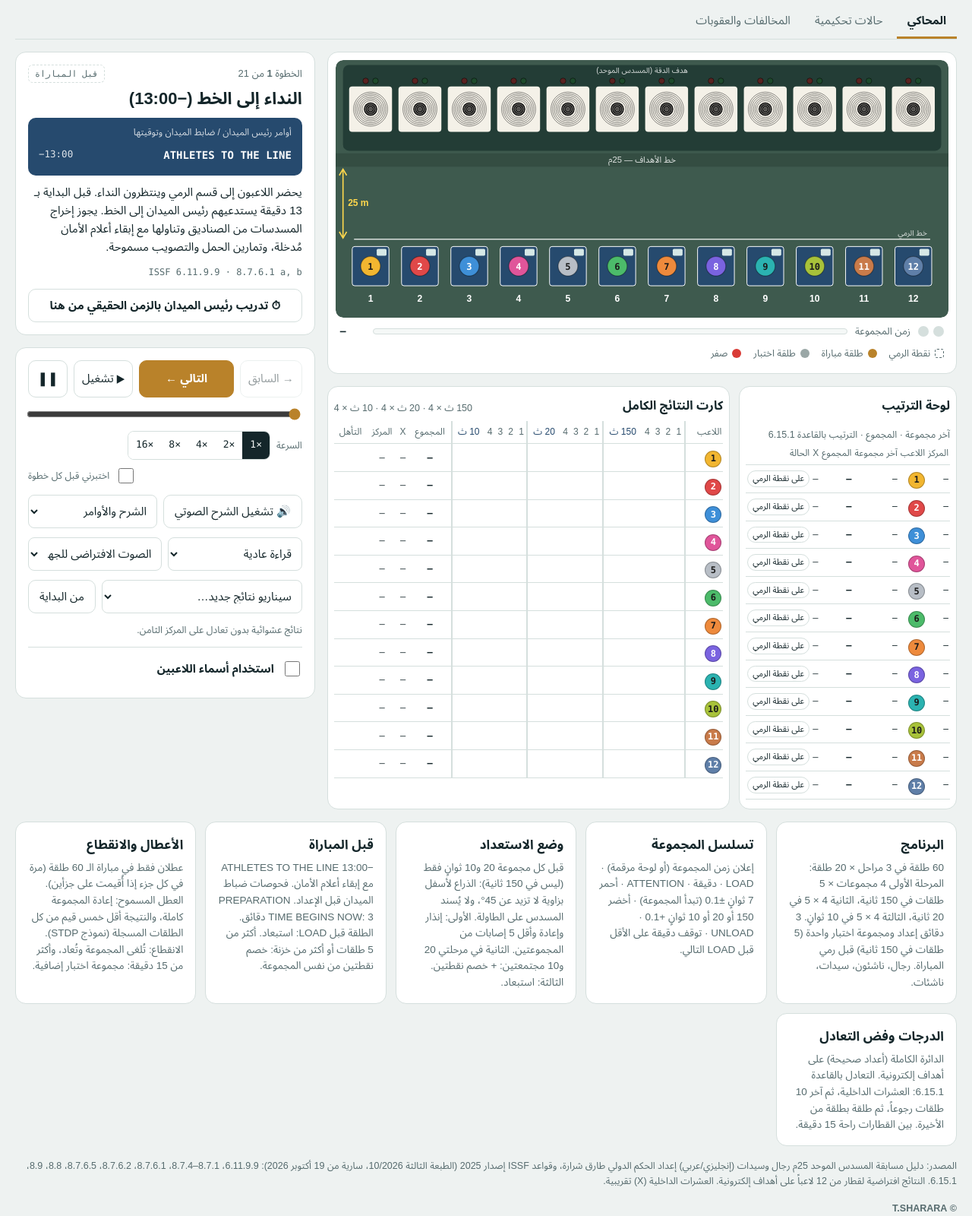
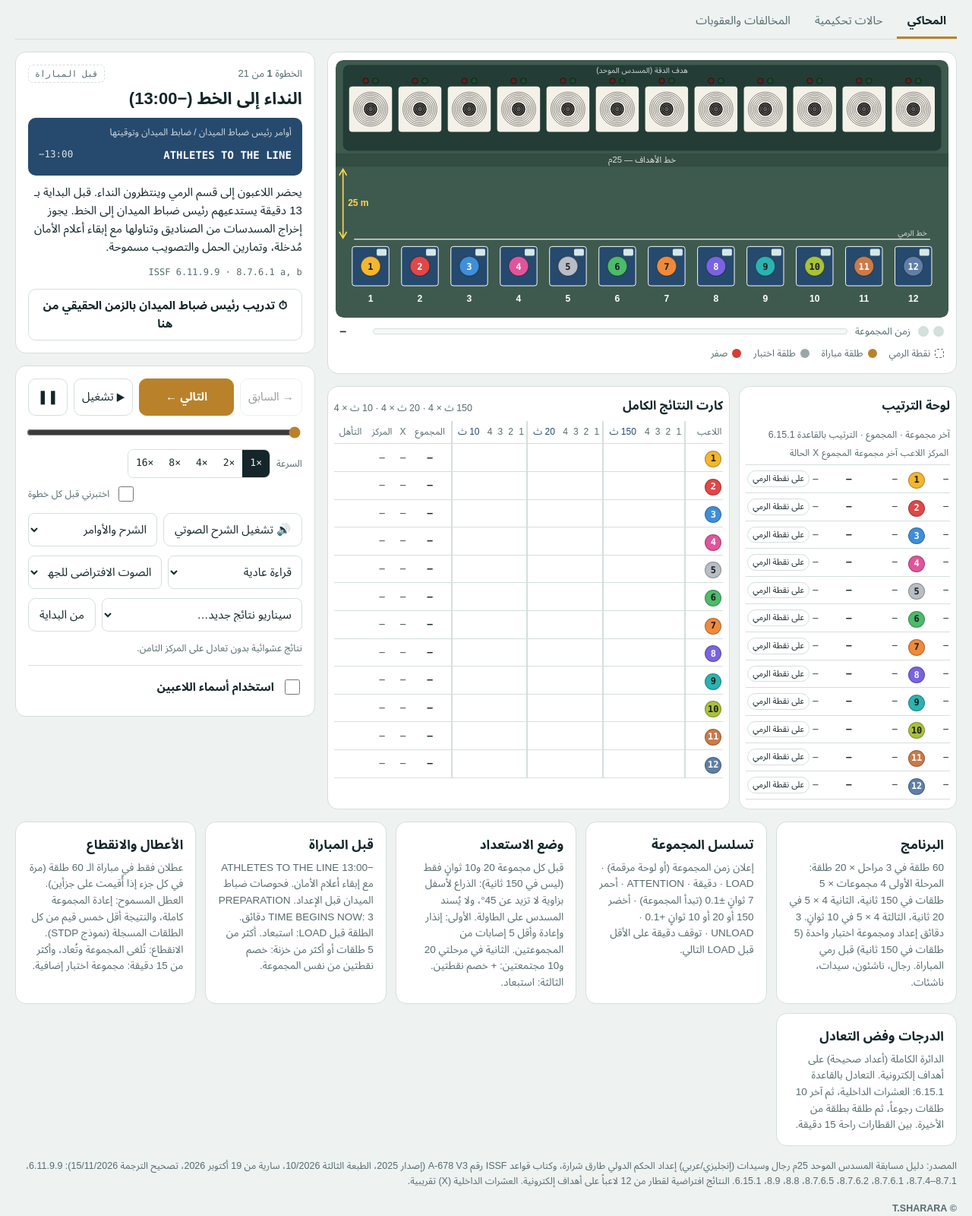
Before and after one commit to TarekSharara/STDP, a plain HTML site: page index.html in a window 1280 px wide. Shown: the part 314-1914 px from the top of the page at 76% size. Drawn offline with Linux system fonts and the light colour scheme.

Commit message:
Add files via upload

```diff
--- a/index.html
+++ b/index.html
@@ -410,10 +410,10 @@ const T={
 ar:{eyebrow:"المسدس الموحد 25م · التأهيل · 3 مراحل × 20 طلقة (150، 20، 10 ثوانٍ) · أعلى 8 إلى النهائي",h1:{m:"محاكي تأهيل المسدس الموحد 25م رجال",w:"محاكي تأهيل المسدس الموحد 25م سيدات"},ev:["رجال","سيدات"],
  lead:"تابع قطار التأهيل خطوة بخطوة: 12 لاعباً يرمون معاً بنفس الأوامر. مجموعة اختبار واحدة (5 طلقات في 150 ثانية)، ثم ثلاث مراحل: 4 مجموعات في 150 ثانية، و4 في 20 ثانية، و4 في 10 ثوانٍ. لكل مجموعة: زمن المجموعة، LOAD، دقيقة، ATTENTION، أحمر 7 ثوانٍ ثم أخضر. الدرجات بالدائرة الكاملة، الترتيب وفض التعادل وأعلى 8 إلى النهائي.",
  snd1:"🔊 الصوت: يعمل",snd0:"🔇 الصوت: مغلق",fs:"⛶ ملء الشاشة",fsx:"⛶ خروج من ملء الشاشة",anncap:"ملاحظة",
- kbd:"لوحة المفاتيح: <kbd>←</kbd> التالي · <kbd>→</kbd> السابق · <kbd>مسافة</kbd> تشغيل/إيقاف · <kbd>K</kbd> إيقاف مؤقت · <kbd>T</kbd> تدريب رئيس الميدان · <kbd>F</kbd> ملء الشاشة · <kbd>L</kbd> اللغة · <kbd>M</kbd> الصوت · <kbd>Home</kbd> من البداية",
+ kbd:"لوحة المفاتيح: <kbd>←</kbd> التالي · <kbd>→</kbd> السابق · <kbd>مسافة</kbd> تشغيل/إيقاف · <kbd>K</kbd> إيقاف مؤقت · <kbd>T</kbd> تدريب رئيس ضباط الميدان · <kbd>F</kbd> ملء الشاشة · <kbd>L</kbd> اللغة · <kbd>M</kbd> الصوت · <kbd>Home</kbd> من البداية",
  by:"إعداد: الحكم الدولي طارق شرارة",byf:"© T.SHARARA",
  lang:"English",ph:["قبل المباراة","المرحلة الأولى · 150 ث","المرحلة الثانية · 20 ث","المرحلة الثالثة · 10 ث والنتائج"],tabSim:"المحاكي",tabCases:"حالات تحكيمية",tabIrr:"المخالفات والعقوبات",irrH:"المخالفات والعقوبات في تأهيل المسدس الموحد 25م",irrSub:"المخالفة، العقوبة أو الإجراء، ورقم القاعدة. اضغط «عرض في المحاكي» لمشاهدتها.",irrCols:["المخالفة","العقوبة / الإجراء","القاعدة",""],show:"▶ عرض في المحاكي",
- step:"الخطوة",of:"من",cmdcap:"أوامر رئيس الميدان / ضابط الميدان وتوقيتها",nocmd:"لا يوجد أمر في هذه الخطوة",train:"⏱ تدريب رئيس الميدان بالزمن الحقيقي من هنا",
+ step:"الخطوة",of:"من",cmdcap:"أوامر رئيس ضباط الميدان / ضابط الميدان وتوقيتها",nocmd:"لا يوجد أمر في هذه الخطوة",train:"⏱ تدريب رئيس ضباط الميدان بالزمن الحقيقي من هنا",
  sayAt:"عند الصفر قل:",sayNow:"قل الآن",wait:"انتظر",pause:"إيقاف مؤقت",resume:"استئناف",nextStage:"المرحلة التالية",close:"إغلاق",auto:"أكمل التالي تلقائياً",beep:"تنبيه صوتي",
  prev:"→ السابق",next:"التالي ←",play:"▶ تشغيل",stop:"■ إيقاف",speed:"السرعة",quizme:"اختبرني قبل كل خطوة",
  voiceOn:"🔊 تشغيل الشرح الصوتي",voiceOff:"🔇 إيقاف الشرح الصوتي",vmode:["الشرح والأوامر","الأوامر فقط"],vrate:["قراءة عادية","قراءة بطيئة","قراءة سريعة"],novoice:"الصوت الافتراضي للجهاز",
@@ -428,7 +428,7 @@ ar:{eyebrow:"المسدس الموحد 25م · التأهيل · 3 مراحل ×
  gateQ:"قبل أن تكمل: ما الذي يحدث بعد ذلك؟",right:"صحيح.",wrong:"ليس هذا. الصحيح:",go:"تابع",
  scenNote:{none:"نتائج عشوائية بدون تعادل على المركز الثامن.",tie:"في هذا السيناريو تعادل على المركز الثامن يُفض بالقاعدة 6.15.1.",irr:"حالات في هذا القطار: "},
  caseTag:"اختبر قرارك",caseNo:"الحالة",cprev:"→ السابقة",cnext:"التالية ←",crestart:"ابدأ من جديد",clisten:"🔊 اسمع الحالة",cscore:"إجاباتك الصحيحة:",notq:"ليست الإجابة الصحيحة.",
- src:"المصدر: دليل مسابقة المسدس الموحد 25م رجال وسيدات (إنجليزي/عربي) إعداد الحكم الدولي طارق شرارة، وقواعد ISSF إصدار 2025 (الطبعة الثالثة 10/2026، سارية من 19 أكتوبر 2026): 6.11.9.9، 8.7.1–8.7.4، 8.7.6.1، 8.7.6.2، 8.7.6.5، 8.8، 8.9، 6.15.1. النتائج افتراضية لقطار من 12 لاعباً على أهداف إلكترونية. العشرات الداخلية (X) تقريبية."},
+ src:"المصدر: دليل مسابقة المسدس الموحد 25م رجال وسيدات (إنجليزي/عربي) إعداد الحكم الدولي طارق شرارة، وكتاب قواعد ISSF رقم A-678 V3 (إصدار 2025، الطبعة الثالثة 10/2026، سارية من 19 أكتوبر 2026، تصحيح الترجمة 15/11/2026): 6.11.9.9، 8.7.1–8.7.4، 8.7.6.1، 8.7.6.2، 8.7.6.5، 8.8، 8.9، 6.15.1. النتائج افتراضية لقطار من 12 لاعباً على أهداف إلكترونية. العشرات الداخلية (X) تقريبية."},
 en:{eyebrow:"25m Standard Pistol · Qualification · 3 stages × 20 shots (150, 20, 10 s) · top 8 to the Final",h1:{m:"25m Standard Pistol Men Qualification Simulator",w:"25m Standard Pistol Women Qualification Simulator"},ev:["Men","Women"],
  lead:"Follow a qualification relay step by step: 12 athletes firing together on the same commands. One sighting series (5 shots in 150 s), then three stages: 4 series in 150 s, 4 in 20 s and 4 in 10 s. Each series: series time, LOAD, one minute, ATTENTION, red 7 s, then green. Full-ring scoring, ranking, tie-breaking and the top 8 to the Final.",
  snd1:"🔊 Sound: on",snd0:"🔇 Sound: off",fs:"⛶ Full screen",fsx:"⛶ Exit full screen",anncap:"Note",
@@ -450,7 +450,7 @@ en:{eyebrow:"25m Standard Pistol · Qualification · 3 stages × 20 shots (150,
  gateQ:"Before you continue: what happens next?",right:"Correct.",wrong:"Not this one. Correct answer:",go:"Continue",
  scenNote:{none:"Random results with no tie for 8th place.",tie:"This scenario has a tie for 8th place broken by Rule 6.15.1.",irr:"Cases in this relay: "},
  caseTag:"Test your call",caseNo:"Case",cprev:"← Previous",cnext:"Next →",crestart:"Start again",clisten:"🔊 Read the case",cscore:"Correct answers:",notq:"Not quite.",
- src:"Source: 25m Standard Pistol Men and Women Competition Manual (English/Arabic) by International Judge Tarek Sharara, and ISSF Rule Book Edition 2025 (Third Print 10/2026, effective 19 October 2026): 6.11.9.9, 8.7.1–8.7.4, 8.7.6.1, 8.7.6.2, 8.7.6.5, 8.8, 8.9, 6.15.1. Results are hypothetical for a 12-athlete relay on electronic targets. Inner tens (X) are approximate."}
+ src:"Source: 25m Standard Pistol Men and Women Competition Manual (English/Arabic) by International Judge Tarek Sharara, and ISSF Rule book A-678 V3 (Edition 2025, third print 10/2026, effective 19 October 2026; Arabic translation corrected 15.11.2026): 6.11.9.9, 8.7.1–8.7.4, 8.7.6.1, 8.7.6.2, 8.7.6.5, 8.8, 8.9, 6.15.1. Results are hypothetical for a 12-athlete relay on electronic targets. Inner tens (X) are approximate."}
 };
 const t=()=>T[lang];
 
@@ -521,7 +521,7 @@ function simulate(plan,names,quick){
   /* ---- before the match ---- */
   {const stg=[{lbl:{ar:"النداء إلى الخط",en:"Call to the line"},secs:5,say:"ATHLETES TO THE LINE",at:"−13:00",hint:{ar:"قبل البداية بـ 13 دقيقة، وبعد انتهاء أي قطار سابق.",en:"13 minutes before the start, after any previous relay has finished."}}];
    push({ph:0,tag:{ar:"قبل المباراة",en:"Before the match"},title:{ar:"النداء إلى الخط (−13:00)",en:"Call to the line (−13:00)"},
-    desc:{ar:"يحضر اللاعبون إلى قسم الرمي وينتظرون النداء. قبل البداية بـ 13 دقيقة يستدعيهم رئيس الميدان إلى الخط. يجوز إخراج المسدسات من الصناديق وتناولها مع إبقاء أعلام الأمان مُدخلة، وتمارين الحمل والتصويب مسموحة.",en:"Athletes report to their range section and wait. 13 minutes before the start the CRO calls them to the line. They may unbox and handle their pistols with safety flags in; holding and aiming exercises are allowed."},
+    desc:{ar:"يحضر اللاعبون إلى قسم الرمي وينتظرون النداء. قبل البداية بـ 13 دقيقة يستدعيهم رئيس ضباط الميدان إلى الخط. يجوز إخراج المسدسات من الصناديق وتناولها مع إبقاء أعلام الأمان مُدخلة، وتمارين الحمل والتصويب مسموحة.",en:"Athletes report to their range section and wait. 13 minutes before the start the CRO calls them to the line. They may unbox and handle their pistols with safety flags in; holding and aiming exercises are allowed."},
     ref:"6.11.9.9 · 8.7.6.1 a, b",pos:pm(()=>"fp"),equip:true,walk:true,stages:stg,cmds:cmdsFrom(stg)});}
   push({ph:0,tag:{ar:"قبل المباراة",en:"Before the match"},title:{ar:"فحوصات لجنة الحكام وضباط الميدان",en:"Jury and Range Officer checks"},
     desc:{ar:"يجب أن تكتمل جميع فحوصات اللاعبين بواسطة ضباط الميدان قبل بدء وقت الإعداد.",en:"All athlete checks by the Range Officers must be completed before the start of Preparation Time."},
@@ -609,7 +609,7 @@ function simulate(plan,names,quick){
       nam.forEach(x=>{ const p=x.p; irrNotes.push({ar:`عطل غير مسموح به (${p})`,en:`NON-ALLOWABLE malfunction (${p})`});
         irrStep(ph,p,"#D93B36",{ar:`عطل غير مسموح به (NAM) (${p})`,en:`NON-ALLOWABLE malfunction (NAM) (${p})`},{ar:`توقف مسدس {${p}} بعد ${x.j} طلقات. فحص ضابط الميدان المسدس ووجد أن اللاعب لم يسمح للزناد بالعودة بالقدر الكافي بعد الطلقة السابقة. العطل غير مسموح به: كل طلقة لم تُطلق صفر، ولا إعادة ولا استكمال، وتُحتسب الطلقات المُطلقة فقط، ويستمر في باقي المسابقة.`,en:`{${p}}'s pistol stops after ${x.j} shots. The Range Officer finds he did not let the trigger return far enough after the previous shot. NON-ALLOWABLE: every unfired shot is a miss, no re-fire or completion; only shots fired count, and he continues the rest of the event.`},"8.9.4.2 e · 8.9.4.4"); recalc(p); });
       br.forEach(x=>{ irrNotes.push({ar:`مسدس مكسور (${x.p})`,en:`broken pistol (${x.p})`});
-        irrStep(ph,x.p,"#3E8FD8",{ar:`مسدس مكسور: إصلاح أو استبدال (${x.p})`,en:`Broken pistol: repair or replace (${x.p})`},{ar:`انكسر مسدس {${x.p}} بعد المجموعة ${i}. يؤكد رئيس الميدان أنه لا يعمل بأمان ويُبلغ لجنة الحكام. يُسمح بـ 15 دقيقة كحد أقصى للإصلاح أو الاستبدال، ويجوز للجنة منح وقت إضافي بطلبه، فيكمل في وقت ومكان تحددهما اللجنة أو بمسدس آخر من نفس الآلية والعيار. تسمح اللجنة بمجموعة اختبار إضافية واحدة من 5 طلقات.`,en:`{${x.p}}'s pistol breaks after series ${i}. The CRO confirms it cannot function safely and informs the Jury. He gets a maximum of 15 minutes to repair or replace it; the Jury may grant more at his request, and he then completes at a time and place set by the Jury or with another pistol of the same mechanism and calibre. The Jury allows one extra 5-shot sighting series.`},"8.9.2"); });
+        irrStep(ph,x.p,"#3E8FD8",{ar:`مسدس مكسور: إصلاح أو استبدال (${x.p})`,en:`Broken pistol: repair or replace (${x.p})`},{ar:`انكسر مسدس {${x.p}} بعد المجموعة ${i}. يؤكد رئيس ضباط الميدان أنه لا يعمل بأمان ويُبلغ لجنة الحكام. يُسمح بـ 15 دقيقة كحد أقصى للإصلاح أو الاستبدال، ويجوز للجنة منح وقت إضافي بطلبه، فيكمل في وقت ومكان تحددهما اللجنة أو بمسدس آخر من نفس الآلية والعيار. تسمح اللجنة بمجموعة اختبار إضافية واحدة من 5 طلقات.`,en:`{${x.p}}'s pistol breaks after series ${i}. The CRO confirms it cannot function safely and informs the Jury. He gets a maximum of 15 minutes to repair or replace it; the Jury may grant more at his request, and he then completes at a time and place set by the Jury or with another pistol of the same mechanism and calibre. The Jury allows one extra 5-shot sighting series.`},"8.9.2"); });
       intr.forEach(()=>{ irrNotes.push({ar:"انقطاع أكثر من 15 دقيقة",en:"interruption over 15 minutes"});
         const rep={}; sh.forEach(p=>{ if(A[p].status==="dsq") return; const v=plan.rep[p][8].map(score); for(let j=0;j<5;j++) setShot(p,kOf(st,i,j),plan.rep[p][8][j]); rep[p]=v; });
         irrStep(ph,"","#3E8FD8",{ar:"انقطاع أكثر من 15 دقيقة لأسباب فنية",en:"Interruption over 15 minutes for technical reasons"},{ar:`تعطل نظام الأهداف في المجموعة ${i} بعد طلقتين وتوقف الرمي 18 دقيقة دون خطأ من اللاعبين. في المسدس الموحد تُلغى المجموعة المقطوعة وتُعاد، وتُسجَّل المجموعة المعادة وتُحتسب. ولأن الانقطاع أكثر من 15 دقيقة تسمح اللجنة بمجموعة اختبار إضافية من 5 طلقات. (إذا سُجلت الطلقات الخمس للاعب فلا يعيد.)`,en:`The target system fails in series ${i} after two shots and firing stops for 18 minutes through no fault of the athletes. In Standard Pistol the interrupted series is annulled and repeated, and the repeat is recorded and credited. Because the interruption exceeded 15 minutes the Jury allows one extra 5-shot sighting series. (An athlete whose five shots were recorded does not repeat.)`},"8.8.1 a, b · 8.10.1 e");
@@ -1028,7 +1028,7 @@ const IRRT=[
  {h:{ar:"طلقات اختبار أكثر من المقرر",en:"Too many sighting shots"},p:{ar:"خصم نقطتين عن كل طلقة اختبار زائدة من أول مجموعة مباراة.",en:"−2 per extra sighter from the first MATCH series."},r:"8.8.2.2",sc:6},
  {g:{ar:"أثناء المجموعة",en:"During the series"}},
  {h:{ar:"طلقات مباراة أكثر من المقرر على الهدف",en:"More MATCH shots on the target than allowed"},p:{ar:"استبعاد الإصابة/الإصابات الأعلى + خصم نقطتين عن كل طلقة زائدة من تلك المجموعة.",en:"Highest hit(s) disregarded + −2 per extra shot from that series."},r:"8.8.2.1",sc:5},
- {h:{ar:"مرحلة الدقة: طلقة بعد STOP",en:"Precision Stage: shot fired after STOP"},p:{ar:"تُحتسب صفراً (في المحاكي على مجموعة 150 ث، كما في ملخص الدليل).",en:"Scored as a miss (applied here to a 150 s series, as in the manual's summary)."},r:"8.8.2.3 b",sc:7},
+ {h:{ar:"مرحلة الرمي البطيء: طلقة بعد STOP",en:"Precision Stage: shot fired after STOP"},p:{ar:"تُحتسب صفراً (في المحاكي على مجموعة 150 ث، كما في ملخص الدليل).",en:"Scored as a miss (applied here to a 150 s series, as in the manual's summary)."},r:"8.8.2.3 b",sc:7},
  {h:{ar:"مخالفة وضع الاستعداد (مجموعات 20 و10 ث) · الأولى",en:"READY position violation (20 s and 10 s series) · 1st"},p:{ar:"إنذار، تُعاد المجموعة وتُحتسب أقل 5 إصابات في المجموعتين.",en:"Warning, series repeated, 5 lowest hits of the 2 series counted."},r:"8.7.4 a, b",sc:8,nth:1},
  {h:{ar:"مخالفة وضع الاستعداد · الثانية في مرحلتي 20 و10 ث مجتمعتين",en:"READY position violation · 2nd in the combined 20 s + 10 s stages"},p:{ar:"نفس الإجراء + خصم نقطتين.",en:"Same procedure + −2 points."},r:"8.7.4 c",sc:8,nth:2},
  {h:{ar:"مخالفة وضع الاستعداد · الثالثة",en:"READY position violation · 3rd"},p:{ar:"استبعاد.",en:"Disqualification."},r:"8.7.4 d"},
--- a/sw.js
+++ b/sw.js
@@ -1,6 +1,6 @@
 /* STDP Qual – offline service worker. Change VERSION after every update of index.html */
 const PREFIX = "stdq-qual-";
-const VERSION = PREFIX + "v1";
+const VERSION = PREFIX + "v2";
 const CORE = ["./", "./index.html", "./manifest.webmanifest", "./stdq-icon-180.png", "./stdq-icon-192.png", "./stdq-icon-512.png"];
 
 self.addEventListener("install", e => {
```
